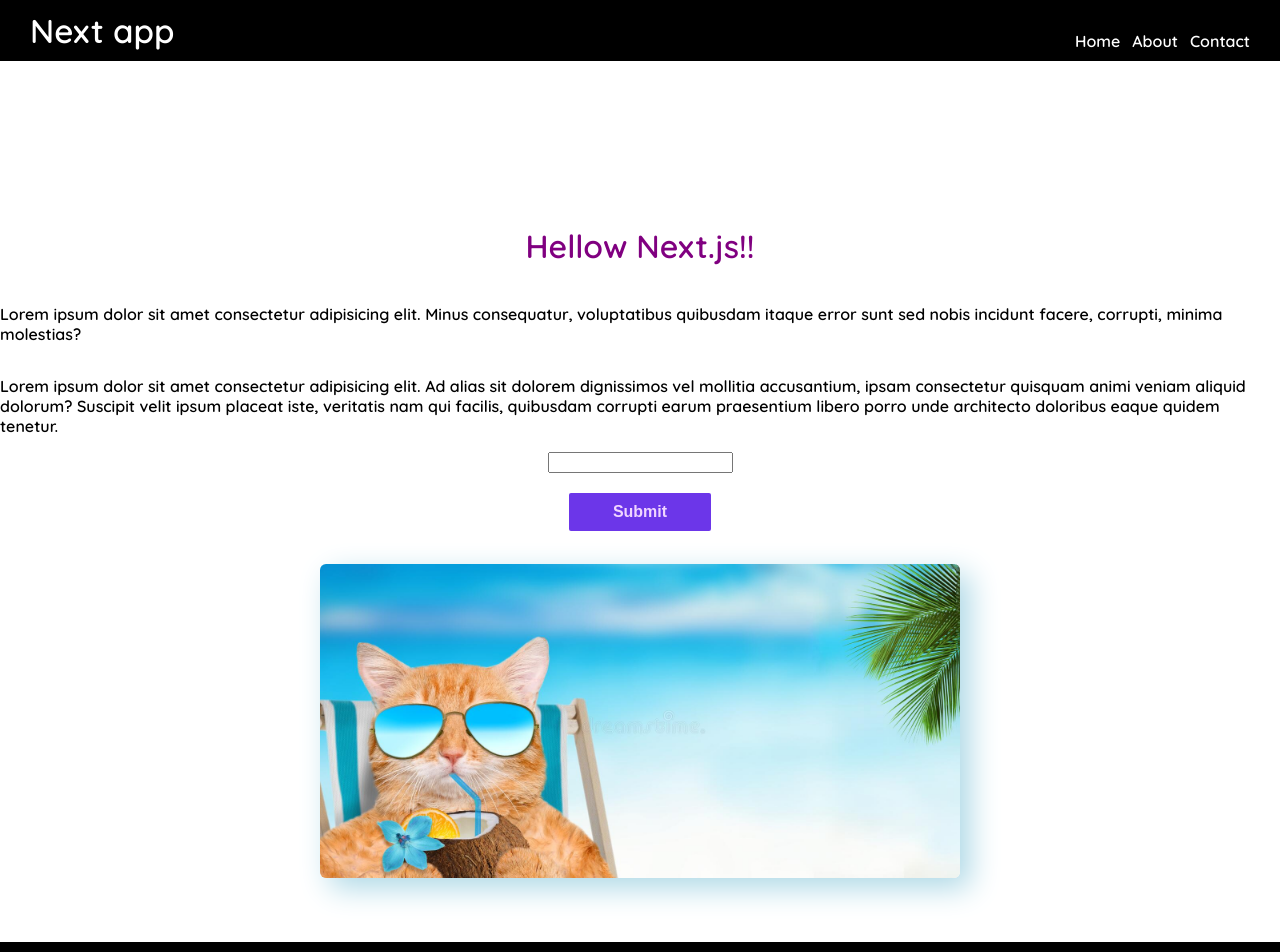
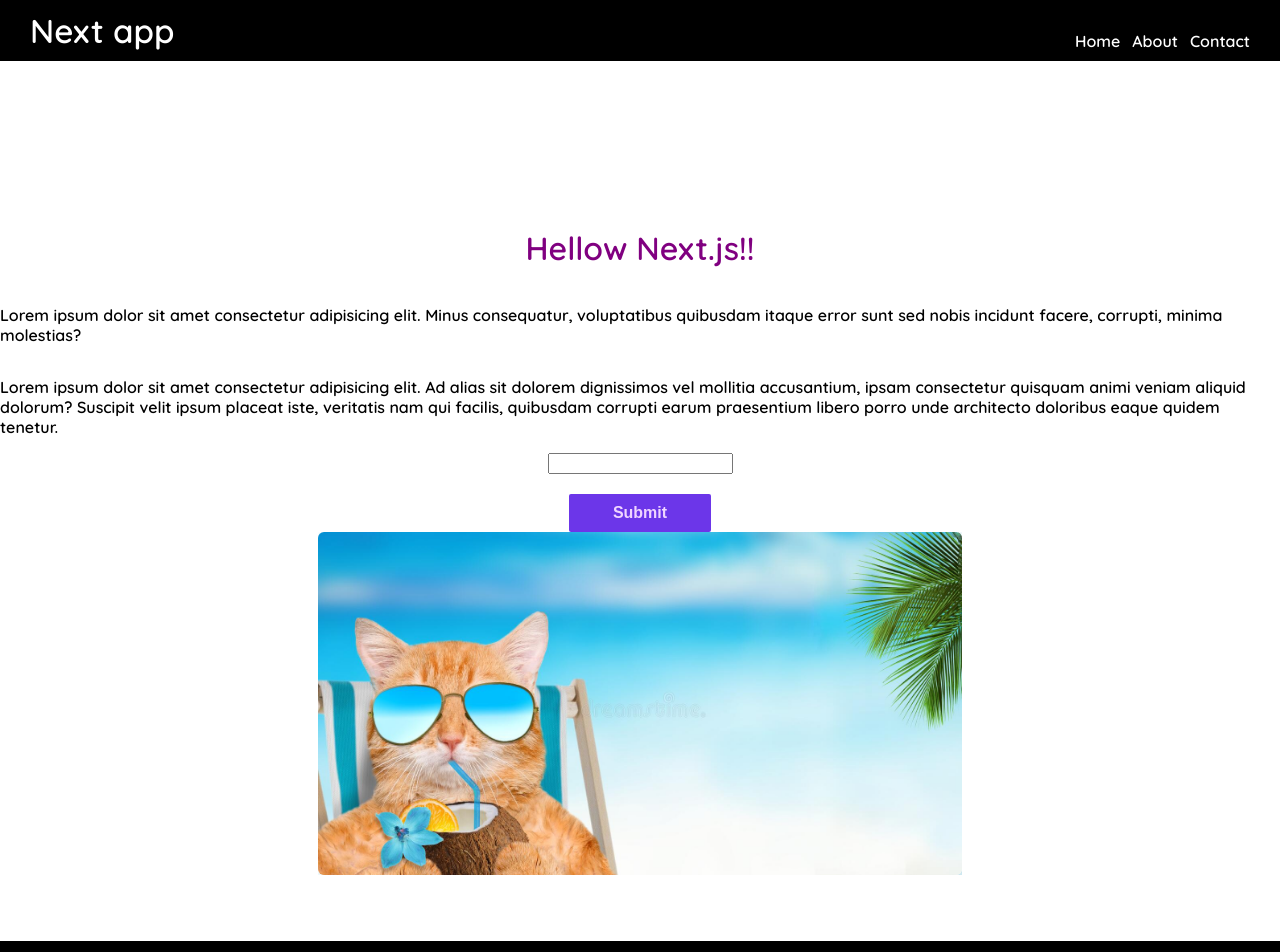
Before and after one commit to masum691/next-app, a Next.js app: page / in a window 1280 px wide. Shown: the top 952 px of the page. Built offline with nearby package versions, Linux system fonts and the light colour scheme.

Commit message:
image component

```diff
--- a/pages/index.js
+++ b/pages/index.js
@@ -13,7 +13,7 @@
       <input type="text" />
       <br />
       <button className={styles.btn}>Submit</button>
-      <img className={styles.catpic} src="cat.jpg" alt="" />
+      <Image className={styles.catpic} src="/cat.jpg" width={644} height={343} alt="" />
     </div>
   )
 }
--- a/styles/Home.module.css
+++ b/styles/Home.module.css
@@ -2,7 +2,6 @@
   padding: 0 2rem;
 }
 .catpic{
-  width: 50%;
   margin-top: 33px;
   border-radius: 6px;
   box-shadow: 10px 10px 30px lightblue;
```
